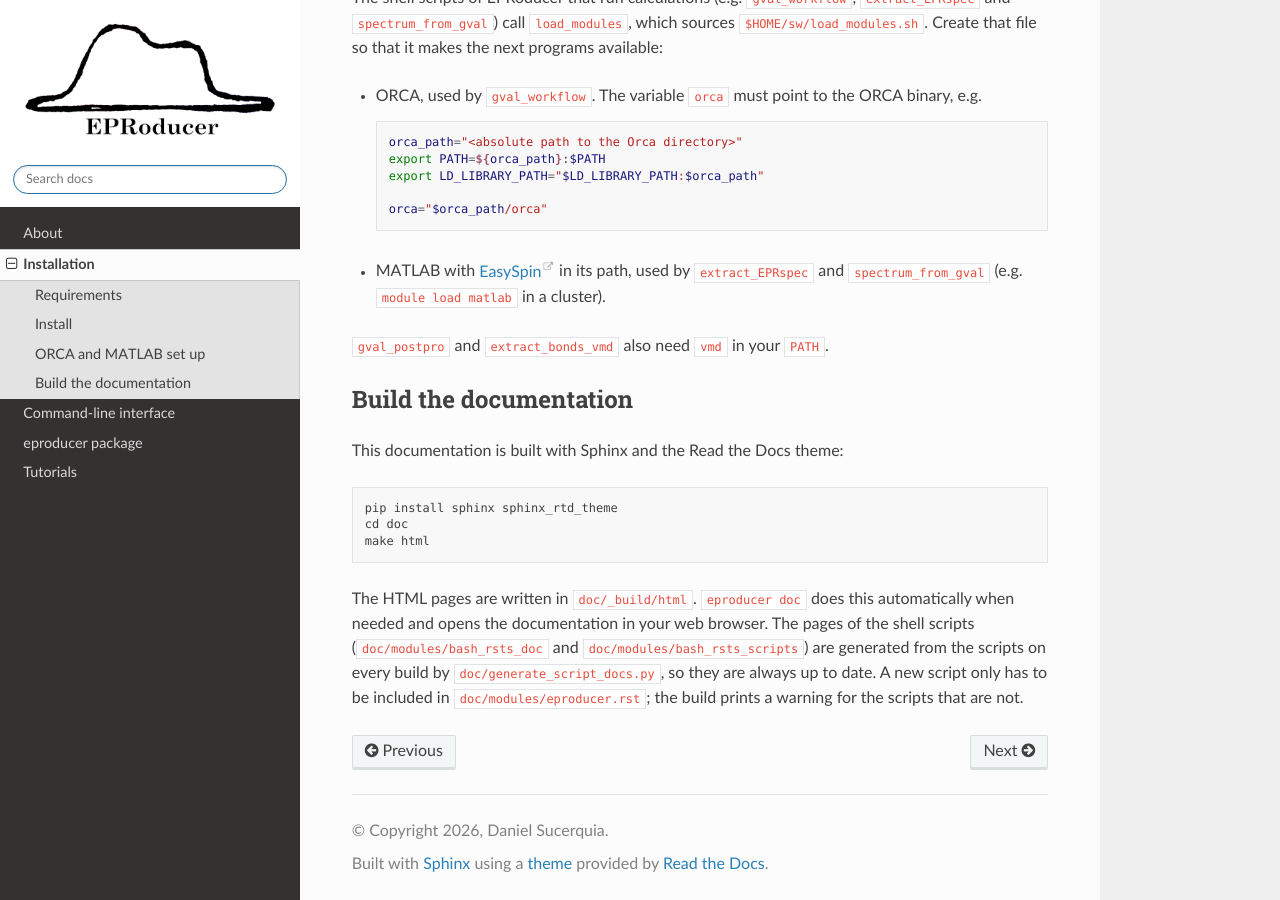
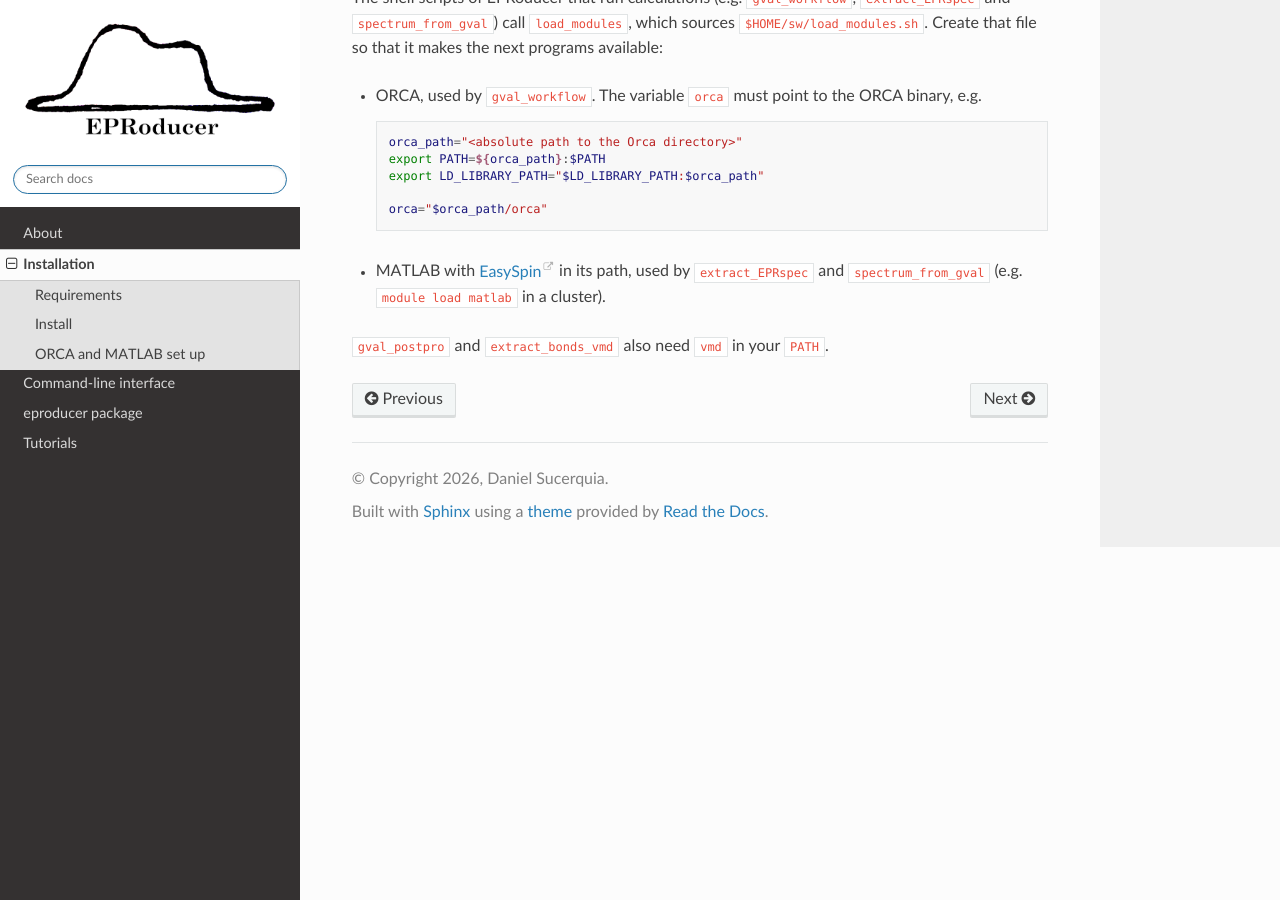
Before and after one commit to graeter-group/EPRoducer, a Sphinx documentation site: the page built from doc/install.rst, in a window 1280 px wide and 900 px high, scrolled down 805 px. Built offline with Sphinx 7.4.7 and the Read the Docs theme 3.1.0, drawn with Linux system fonts in a browser that asks for light colours.

Commit message:
DOC: remove build documentation from the installation instructions

```diff
--- a/doc/install.rst
+++ b/doc/install.rst
@@ -52,23 +52,3 @@ next programs available:
   in a cluster).
 
 ``gval_postpro`` and ``extract_bonds_vmd`` also need ``vmd`` in your ``PATH``.
-
-.. _build-doc:
-
-Build the documentation
------------------------
-
-This documentation is built with Sphinx and the Read the Docs theme::
-
-    pip install sphinx sphinx_rtd_theme
-    cd doc
-    make html
-
-The HTML pages are written in ``doc/_build/html``. :code:`eproducer doc` does
-this automatically when needed and opens the documentation in your web
-browser. The pages of the shell
-scripts (``doc/modules/bash_rsts_doc`` and ``doc/modules/bash_rsts_scripts``)
-are generated from the scripts on every build by
-``doc/generate_script_docs.py``, so they are always up to date. A new script
-only has to be included in ``doc/modules/eproducer.rst``; the build prints a
-warning for the scripts that are not.
```
